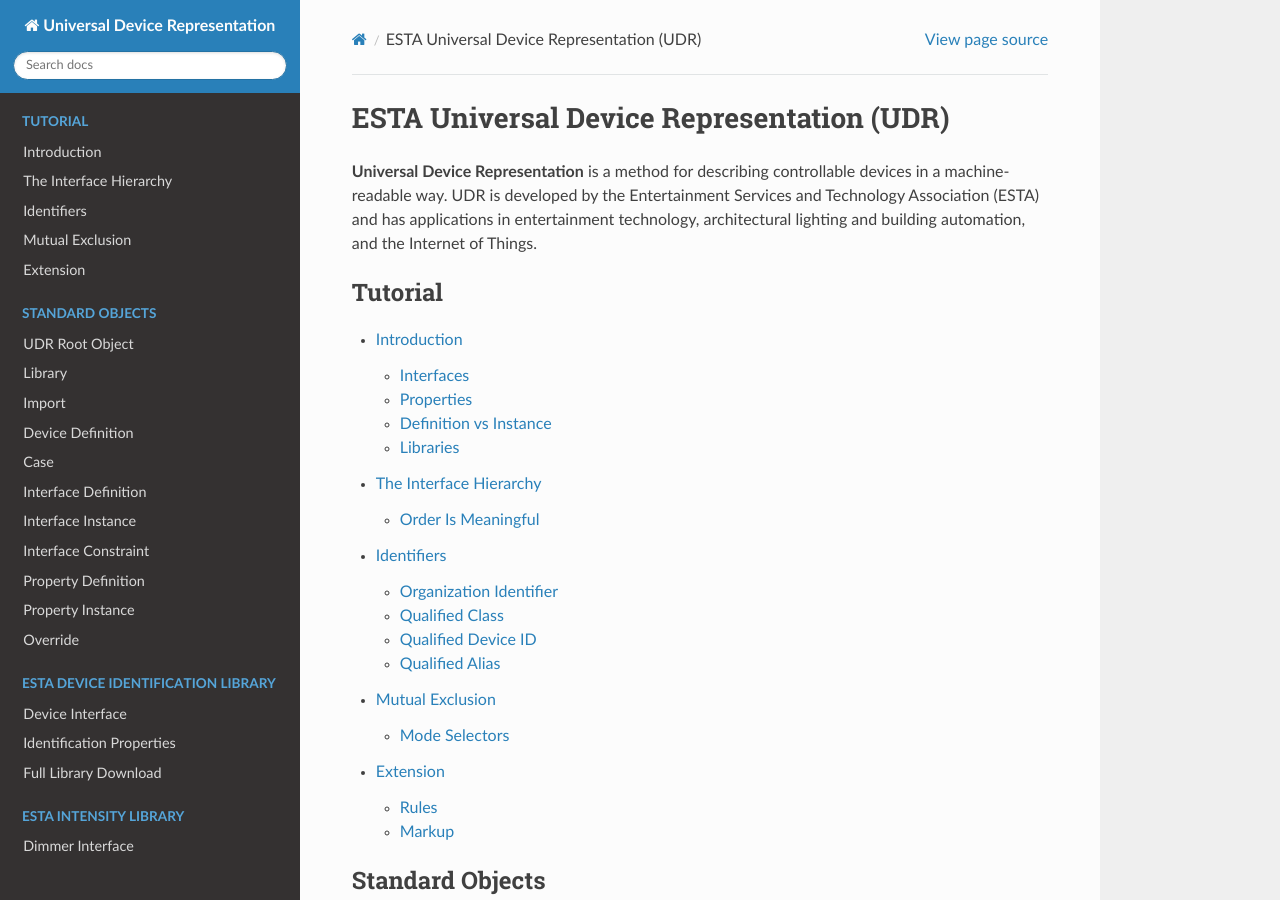
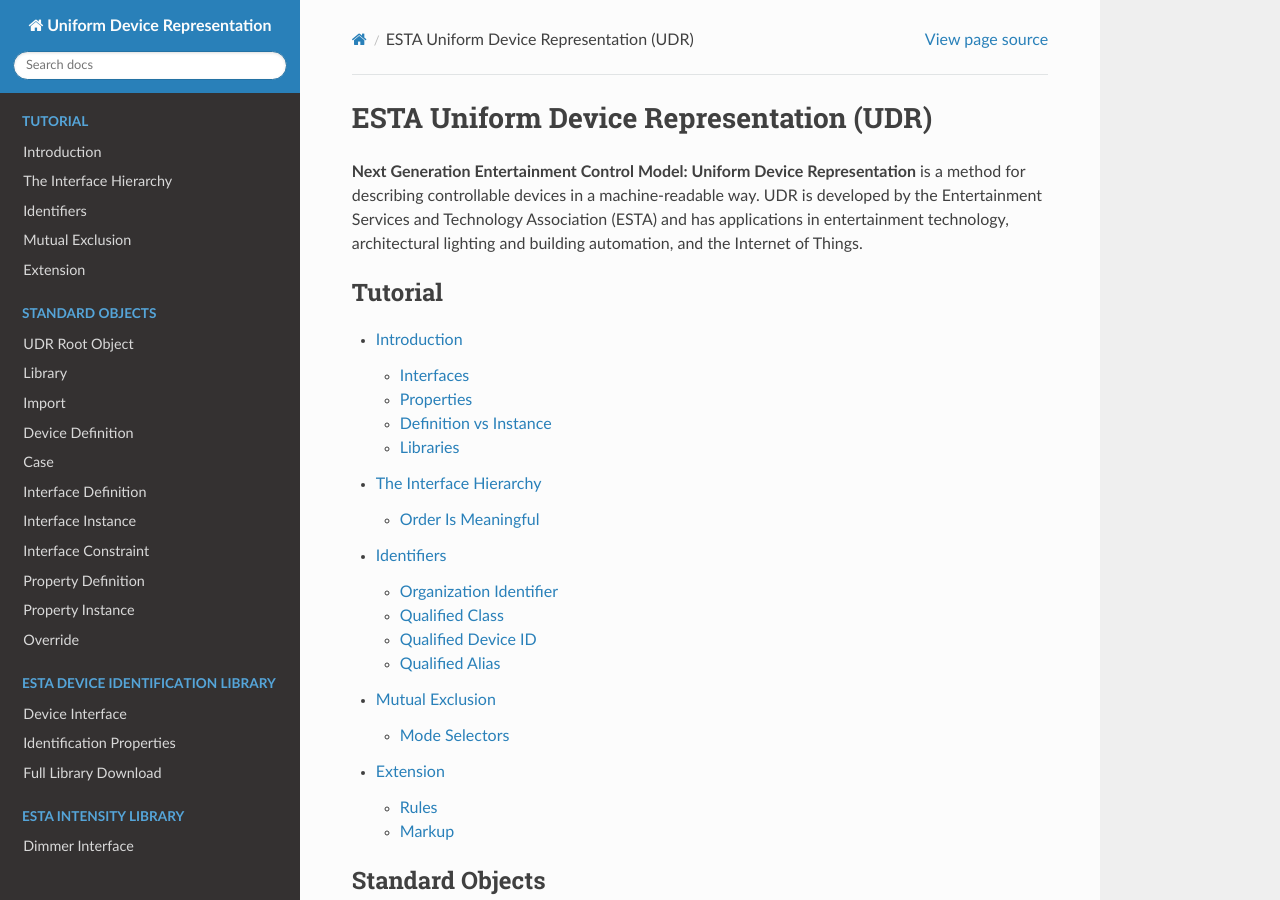
Before and after one commit to samkearney/esta-ngl, a Sphinx documentation site: the page built from docs/index.rst, in a window 1280 px wide and 900 px high. Built offline with Sphinx 7.4.7 and the Read the Docs theme 2.0.0, drawn with Linux system fonts in a browser that asks for light colours; some of the changed text lies outside the part shown.

Commit message:
Update project name to match project request

```diff
--- a/docs/conf.py
+++ b/docs/conf.py
@@ -19,9 +19,9 @@
 
 # -- Project information -----------------------------------------------------
 
-project = 'Universal Device Representation'
-copyright = '2020, ESTA Next-Gen Library Study Group'
-author = 'ESTA Next-Gen Library Study Group'
+project = 'Uniform Device Representation'
+copyright = '2021, ESTA Next Generation Entertainment Control Model: Uniform Device Representation (UDR) Task Group'
+author = 'ESTA Next Generation Entertainment Control Model: Uniform Device Representation (UDR) Task Group'
 
 # The full version, including alpha/beta/rc tags
 release = '0.1.0'
--- a/docs/index.rst
+++ b/docs/index.rst
@@ -1,15 +1,15 @@
-.. Universal Device Representation documentation master file, created by
+.. Uniform Device Representation documentation master file, created by
    sphinx-quickstart on Sat Jun  6 15:09:41 2020.
    You can adapt this file completely to your liking, but it should at least
    contain the root `toctree` directive.
 
-ESTA Universal Device Representation (UDR)
+ESTA Uniform Device Representation (UDR)
 ==========================================
 
-**Universal Device Representation** is a method for describing controllable devices in a
-machine-readable way. UDR is developed by the Entertainment Services and Technology Association
-(ESTA) and has applications in entertainment technology, architectural lighting and building
-automation, and the Internet of Things.
+**Next Generation Entertainment Control Model: Uniform Device Representation** is a method for
+describing controllable devices in a machine-readable way. UDR is developed by the Entertainment
+Services and Technology Association (ESTA) and has applications in entertainment technology,
+architectural lighting and building automation, and the Internet of Things.
 
 .. toctree::
    :maxdepth: 2
```
Also changed, not shown: README.md (+2 -2 lines).
